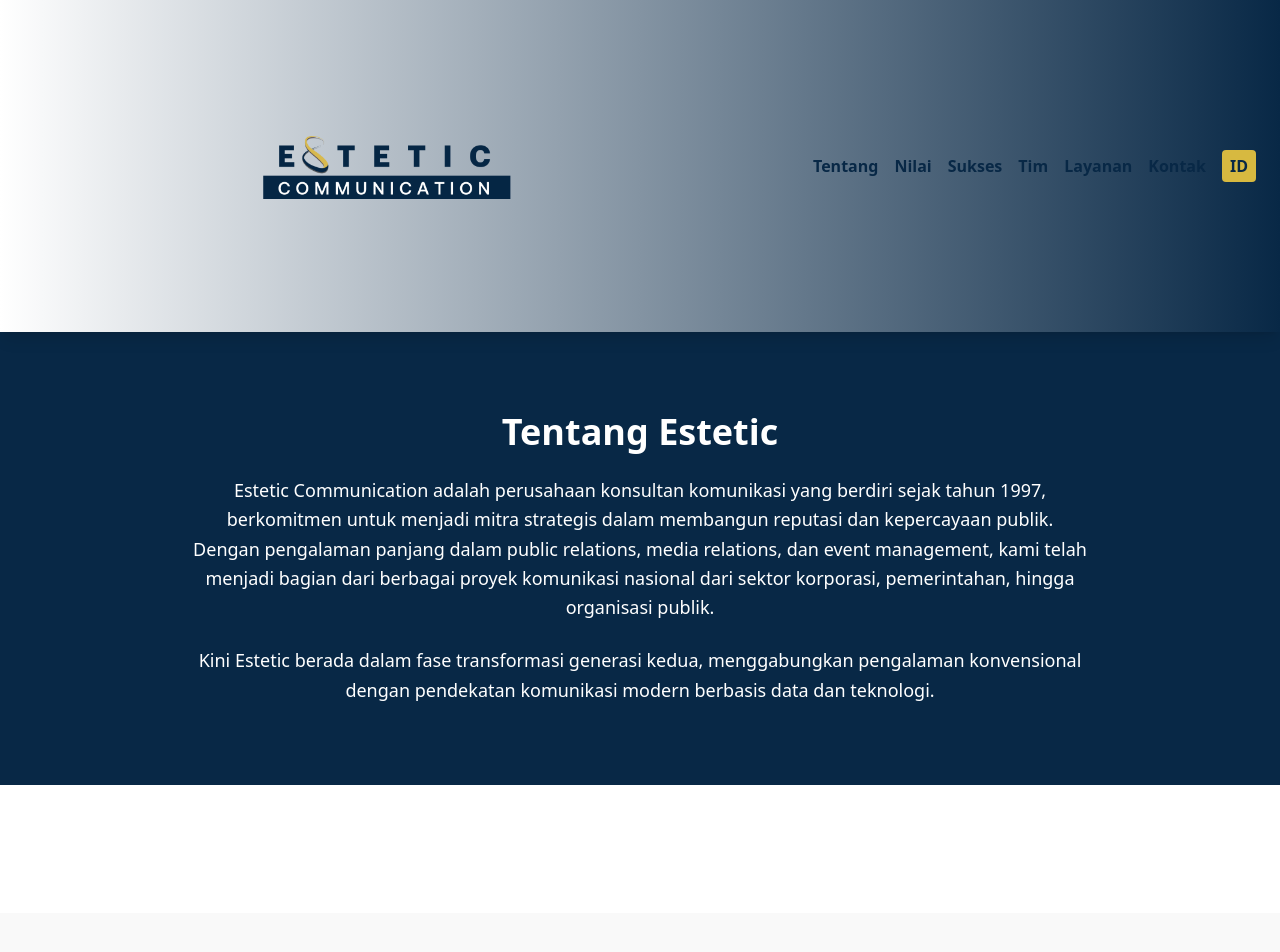
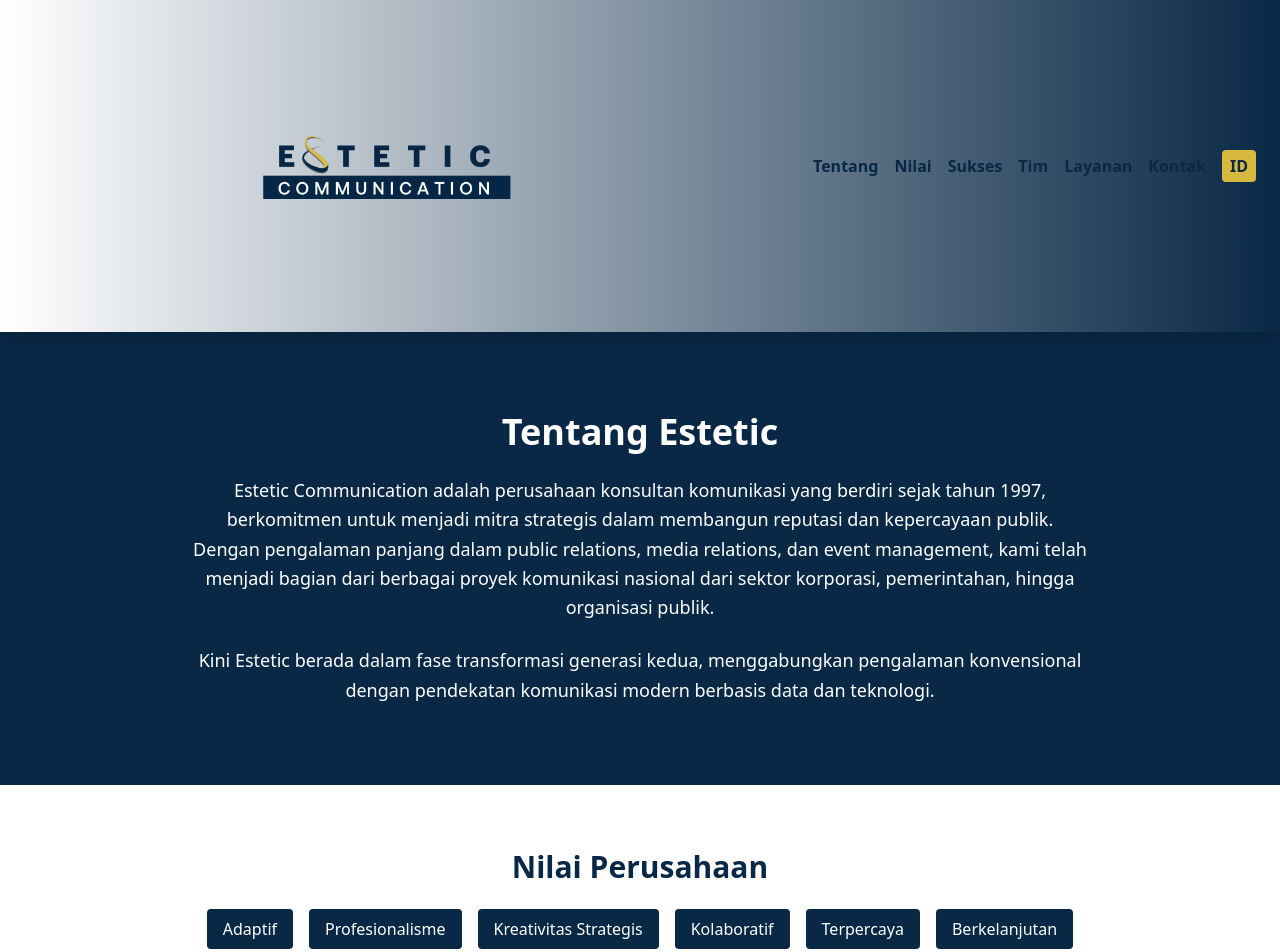
Before and after one commit to ProfAdri90/estetic-dinamis, a Next.js app: page / in a window 1280 px wide. Shown: the top 952 px of the page. Built offline with nearby package versions, Linux system fonts and the light colour scheme.

Commit message:
Update index.js

```diff
--- a/pages/index.js
+++ b/pages/index.js
@@ -71,7 +71,24 @@ export default function Home() {
       : "Estetic is now undergoing a transformation under the second generation leadership, combining conventional experience with modern, data-driven communication strategies."}
   </p>
 </section>
-      <section id="nilai" className="bg-white text-[#082846] px-8 py-16">{/* Nilai Perusahaan */}</section>
+      <section id="nilai" className="bg-white text-[#082846] px-8 py-16">
+  <h3 className="text-3xl font-bold mb-6 text-center">
+    {lang === "id" ? "Nilai Perusahaan" : "Company Values"}
+  </h3>
+  <div className="flex flex-wrap justify-center gap-4">
+    {values.map((value, index) => (
+      <motion.span
+        key={index}
+        className="bg-[#082846] text-white px-4 py-2 rounded"
+        initial={{ opacity: 0, y: 20 }}
+        animate={{ opacity: 1, y: 0 }}
+        transition={{ delay: index * 0.2 }}
+      >
+        {value}
+      </motion.span>
+    ))}
+  </div>
+</section>
       <section id="sukses" className="bg-[#f9f9f9] text-[#082846] px-8 py-16">{/* Cerita Sukses */}</section>
       <section id="tim" className="bg-[#f9f9f9] text-[#082846] px-8 py-16">{/* Tim Kami */}</section>
       <section id="layanan" className="bg-white text-[#082846] px-8 py-16">{/* Layanan */}</section>
```
